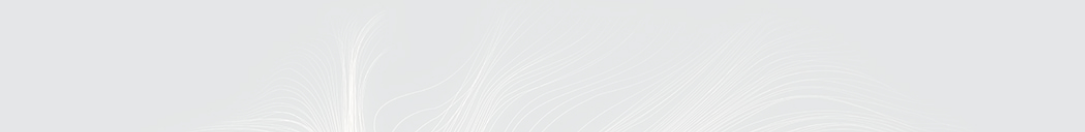
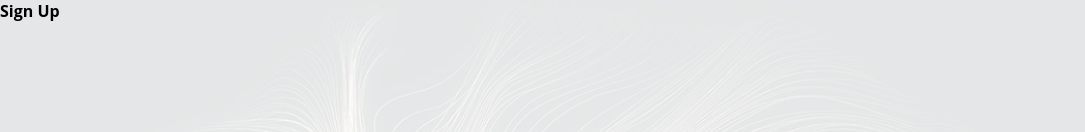
Before and after one commit to rafittu/front-lumin, a React (Create React App) app: page /signup in a window 1280 px wide. Before the commit this address had no page. Shown: the top 132 px of the page, without its empty margins (0-1085 px from the left). Built offline with nearby package versions, Linux system fonts and the light colour scheme.

Commit message:
feat: add sign up route

```diff
--- a/src/App.jsx
+++ b/src/App.jsx
@@ -2,6 +2,7 @@ import React from 'react';
 import { Route, Routes } from 'react-router-dom';
 import { AuthProvider } from './contexts/AuthContext';
 import SignIn from './pages/SignIn';
+import SignUp from './pages/SignUp';
 import Home from './pages/Home';
 
 import './style/App.css';
@@ -11,8 +12,10 @@ function App() {
     <div className="backgroundImage">
       <AuthProvider>
         <Routes>
+          <Route exact path="/home" element={<Home />} />
+          <Route exact path="/signup" element={<SignUp />} />
+          <Route exact path="/signin" element={<SignIn />} />
           <Route exact path="/" element={<SignIn />} />
-          <Route exact path="/home" element={<Home />} />
         </Routes>
       </AuthProvider>
     </div>
```
